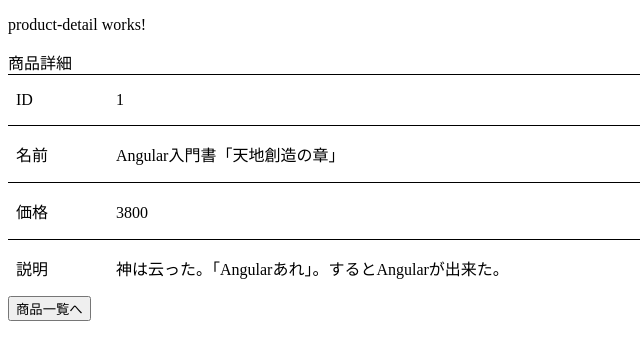
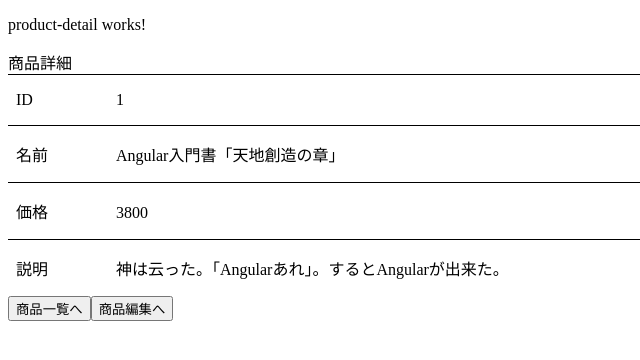
Before and after one commit to shibachev/angular-beginner, an Angular app in the folder front/ng/: page /products/1 in a window 1280 px wide. Shown: the top 360 px of the page, without its empty margins (0-640 px from the left). Built offline with nearby package versions, Linux system fonts and the light colour scheme.

Commit message:
feat(ng): navigate to edit.

```diff
--- a/front/ng/src/app/product/product-detail/product-detail.component.html
+++ b/front/ng/src/app/product/product-detail/product-detail.component.html
@@ -25,5 +25,6 @@
   </div>
   <div class="footer">
     <button class="button" (click)="backToList()">商品一覧へ</button>
+    <button class="button" (click)="edit()">商品編集へ</button>
   </div>
 </div>
--- a/front/ng/src/app/product/product-detail/product-detail.component.ts
+++ b/front/ng/src/app/product/product-detail/product-detail.component.ts
@@ -30,7 +30,13 @@
    * backToList button click event handler.
    */
   backToList() {
-    this.router.navigate(['/products']);
+    this.router.navigate([`/products`]);
   }
 
+  /**
+   * edit button click event handler.
+   */
+  edit() {
+    this.router.navigate([`/products/${this.id}/edit`]);
+  }
 }
--- a/front/ng/src/app/shared/shared.module.ts
+++ b/front/ng/src/app/shared/shared.module.ts
@@ -2,6 +2,7 @@
 import { MatDividerModule } from '@angular/material/divider';
 import { MatTableModule } from '@angular/material/table';
 import { CommonModule } from '@angular/common';
+import { FormsModule } from '@angular/forms';
 
 @NgModule({
   declarations: [],
@@ -9,6 +10,7 @@
   providers: [],
   exports: [
     CommonModule,
+    FormsModule,
     MatDividerModule,
     MatTableModule,
   ],
```
